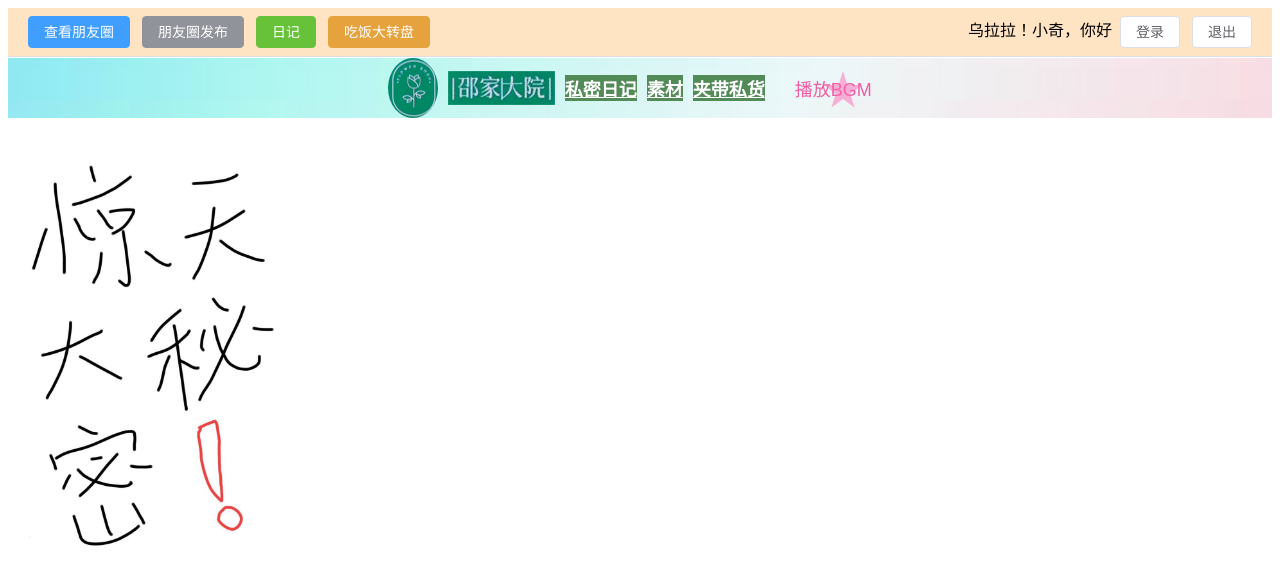
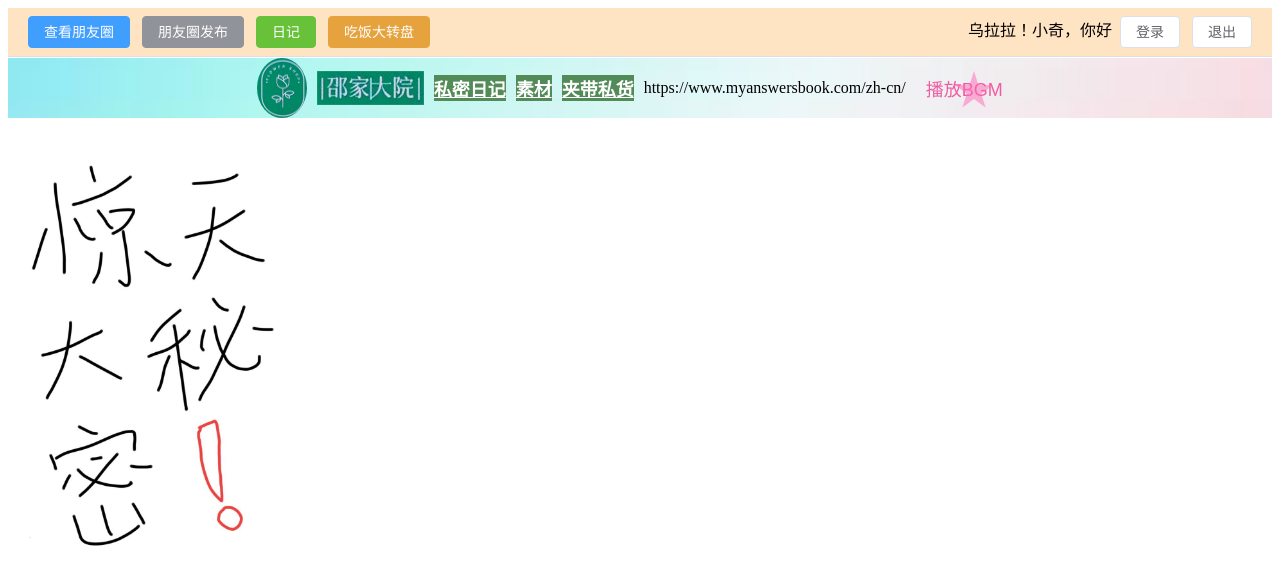
Before and after one commit to fuweiaa/ourhome, a Vue app: page /daynote in a window 1280 px wide. Shown: the top 584 px of the page. Built offline with nearby package versions, Linux system fonts and the light colour scheme.

Commit message:
玥玥修改日记

```diff
--- a/src/views/daynote/daynotehead.vue
+++ b/src/views/daynote/daynotehead.vue
@@ -14,6 +14,7 @@
         <a class="function" href="https://1diary.me/web2/#/login?redirect=%2F">私密日记</a>
         <a class="function" href="https://www.51miz.com/so-sucai/92744.html">素材</a>
         <a class="function" href="https://www.sohu.com/a/655338847_121663109">夹带私货</a>
+        https://www.myanswersbook.com/zh-cn/
         <button class="flower-button" @click="toggleAudioPlayer">播放BGM</button>
         <audio v-if="showAudioPlayer" controls autoplay loop>
             <source src="@/music/yoursmile.wav" type="audio/mpeg">
--- a/src/views/daynote/index.vue
+++ b/src/views/daynote/index.vue
@@ -9,14 +9,14 @@
 -->
 <template id="myhead">
     <div>
-        <daynotehead />
-        <book />
+        <Daynotehead />
+        <Book />
     </div>
 </template>
 
 <script setup lang="ts">
-import daynotehead from "../daynote/daynotehead.vue"
-import book from "../daynote/book.vue"
+import Daynotehead from "../daynote/daynotehead.vue"
+import Book from "../daynote/book.vue"
 //   export default {
 //     name: 'index',
 //     components:{
--- a/src/views/socialfriends/charts/card.vue
+++ b/src/views/socialfriends/charts/card.vue
@@ -33,7 +33,7 @@ let info = ref([
   { datetime: '4月19日', imgs: '/assets/socialfriends/旗袍.jpg', copywriting: '玥玥的新旗袍，好看好看！' },
   { datetime: '4月23日', imgs: '/assets/socialfriends/樱桃.jpg', copywriting: '四月二三，樱桃酸酸' },
   { datetime: '4月27日', imgs: '/assets/socialfriends/露营.jpg', copywriting: '天气晴朗，万物可爱' },
-  { datetime: '4月27日', imgs: '/assets/socialfriends/旗袍.jpg', copywriting: '愿我们永远珍惜这份美好，保护大自然的环境，让这片风景永远美丽如初。' }
+  { datetime: '4月27日', imgs: '/assets/socialfriends/hua.png', copywriting: '愿我们永远珍惜这份美好，保护大自然的环境，让这片风景永远美丽如初。' }
 ])
 
 function sendMsg() {
```
